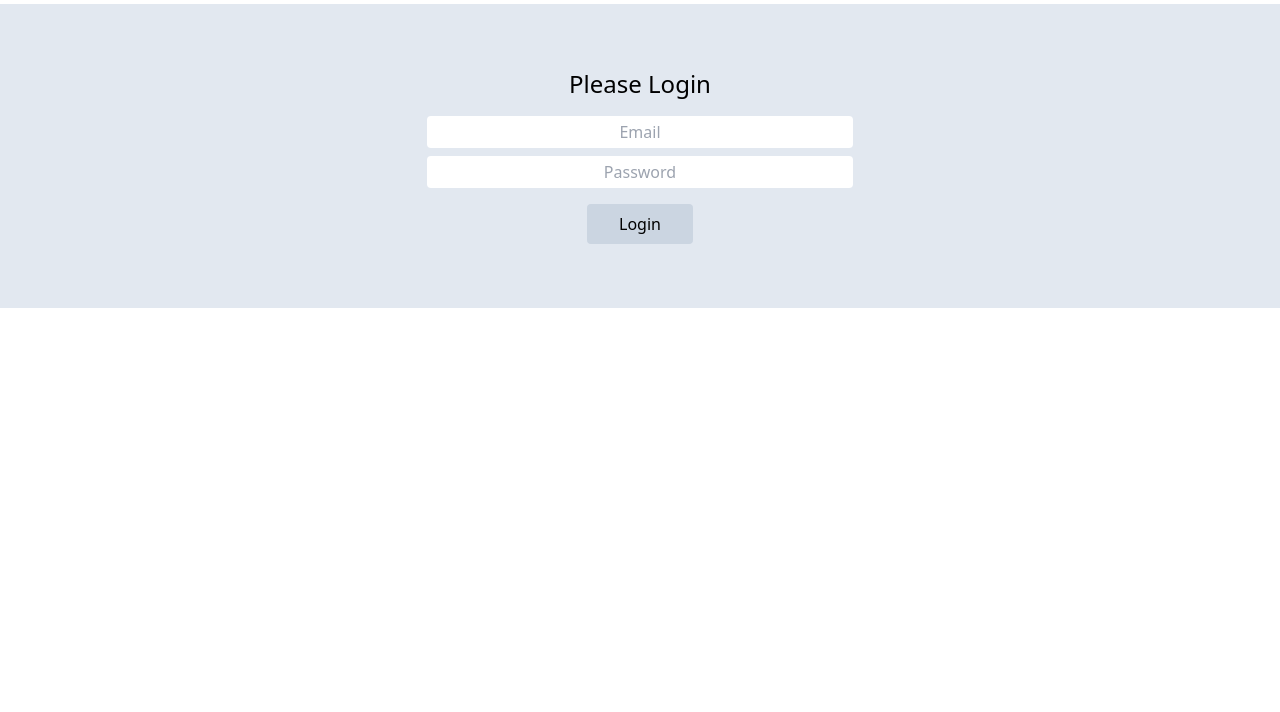
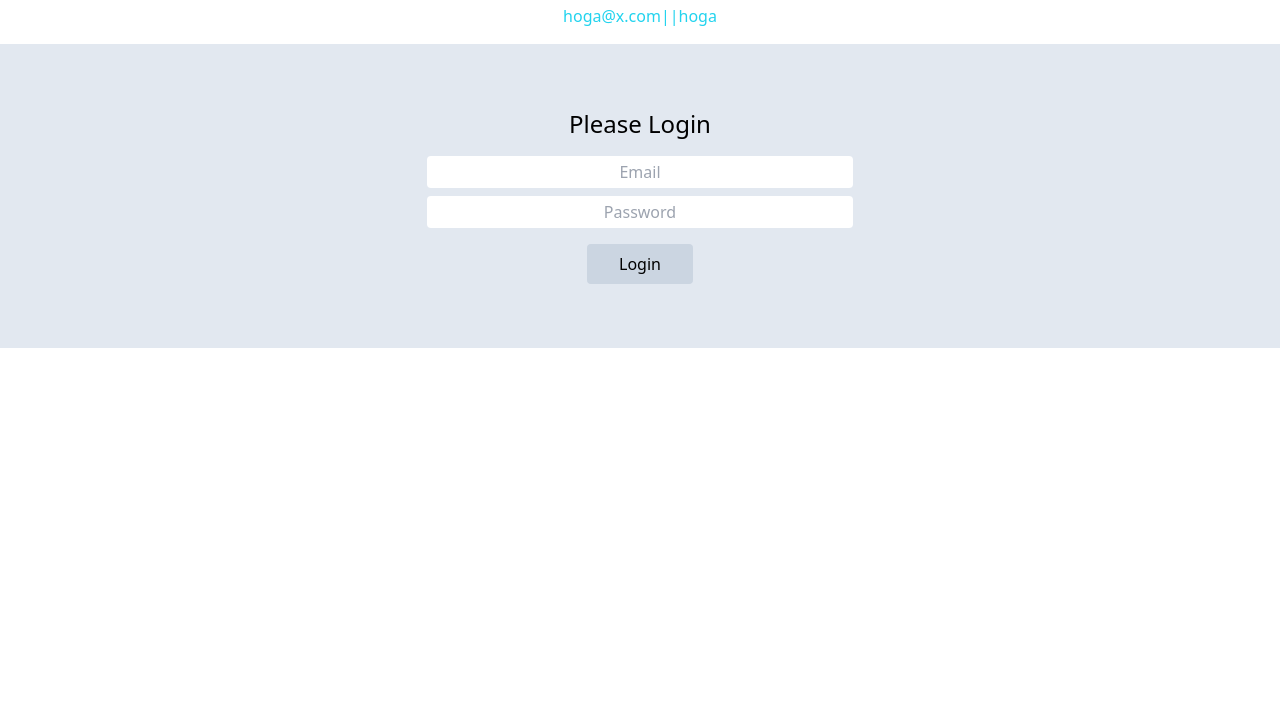
Before and after one commit to FAHIMXGG/Bank_27, a plain HTML site: page index.html in a window 1280 px wide. Shown: the part 88-800 px from the top of the page. Drawn offline with nearby package versions, Linux system fonts and the light colour scheme.

Commit message:
calculate done

```diff
--- a/index.html
+++ b/index.html
@@ -10,6 +10,7 @@
 <body>
     <header>
         <h1 class="text-5xl text-center mt-4 mb-7">Simple Bank</h1>
+        <h1 class="text-center font-medium text-cyan-400">hoga@x.com||hoga</h1>
     </header>
     <main class="mt-4">
         <section class="text-center bg-slate-200">
```
